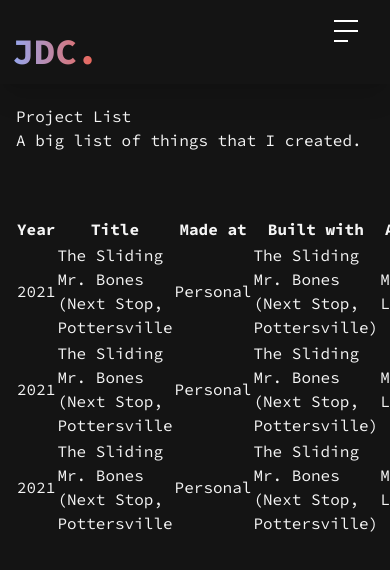
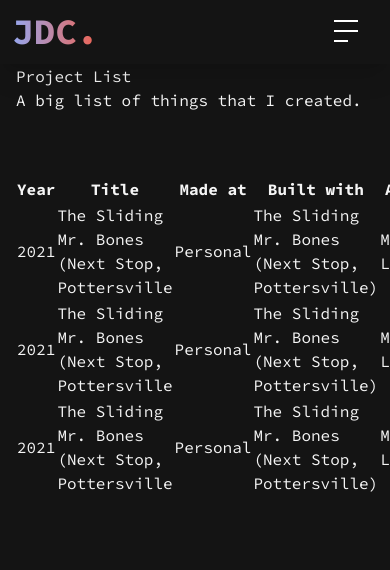
Before and after one commit to criticalzero123/portfolio-website, a React (Create React App) app: page /portfolio-website/archive in a window 390 px wide. Shown: the top 570 px of the page. Built offline with nearby package versions, Linux system fonts and the light colour scheme.

Commit message:
Fixing the navbar in phone media and laptop display of list projects

```diff
--- a/src/components/Home/Header/HeaderHome.jsx
+++ b/src/components/Home/Header/HeaderHome.jsx
@@ -13,7 +13,7 @@ const HeaderHome = () => {
   ];
   return (
     <div className="h-screen" id="header">
-      <div className="md:pt-48 md:pl-6 xl:pt-64 xl:pl-40 lg:pt-52 lg:pl-28  pt-24">
+      <div className="md:pt-48 md:pl-6 2xl:pt-64 xl:pl-40 lg:pt-52 lg:pl-28  pt-24">
         <p className="hi-p mb-3">
           <span className="code-text">{"<Hello />, "}</span>my name is
         </p>
@@ -64,7 +64,7 @@ const HeaderHome = () => {
             className="icon hover:-translate-y-1 transition duration-300 cursor-pointer mr-10"
             onClick={() =>
               window.open(
-                "mailto:caramonte159@gmail.com?subject=HELLO&body=Hi%20James%20Dylan%20Caramonte"
+                "mailto:caramonte159@gmail.com?subject=Hello&body=Hi%20James%20Dylan%20Caramonte"
               )
             }
           />
--- a/src/components/Home/Projects/Projects.jsx
+++ b/src/components/Home/Projects/Projects.jsx
@@ -31,7 +31,7 @@ const Projects = () => {
         <p className="header mb-5" style={{ textAlign: "center" }}>
           <span style={{ color: "#95A7EF" }}>#1</span> <span>Projects</span>
         </p>
-        <div className="grid grid-cols-1 md:grid-cols-2 xl:grid-cols-3 justify-items-center">
+        <div className="grid grid-cols-1 md:grid-cols-2 2xl:grid-cols-3 justify-items-center">
           {repo &&
             repo.map((rep) => {
               return <ProjectCard project={rep} key={rep.id} />;
--- a/src/components/NavigationBar/NavigationBar.jsx
+++ b/src/components/NavigationBar/NavigationBar.jsx
@@ -8,7 +8,7 @@ const NavigationBar = () => {
   return (
     <div className="sticky top-0 z-10 shadow-xl">
       <div
-        className="flex flex-row my-5 container mx-auto p-3 items-center"
+        className="flex flex-row  container mx-auto p-3 items-center"
         style={{ backgroundColor: "#141414" }}
       >
         <div className="mr-auto cursor-pointer">
```
